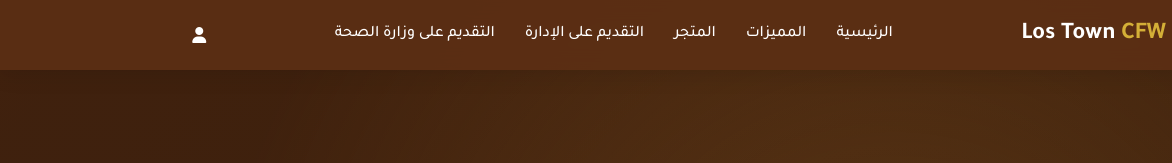
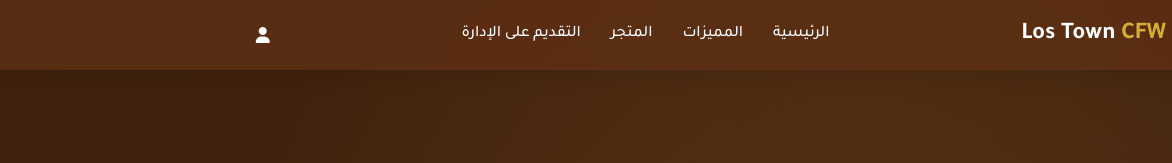
Before and after one commit to L1T-T/LosTown, a website: page index.html in a window 1280 px wide. Shown: the top 163 px of the page, 0-1172 px from the left. Drawn offline with nearby package versions, Linux system fonts and the light colour scheme.

Commit message:
Update index.html

```diff
--- a/index.html
+++ b/index.html
@@ -48,7 +48,6 @@
                 <a href="index.html#features">المميزات</a>
                 <a href="https://los-town.com/ar" target="_blank">المتجر</a>
                 <a href="application.html" class="apply-link">التقديم على الإدارة</a>
-                <a href="application1.html" class="apply-link">التقديم على وزارة الصحة</a>
 
             </div>
 
```
